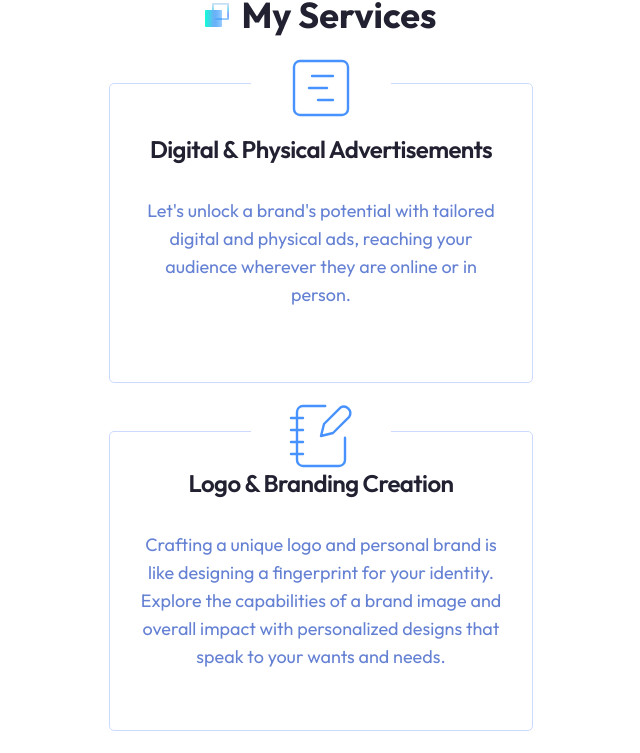
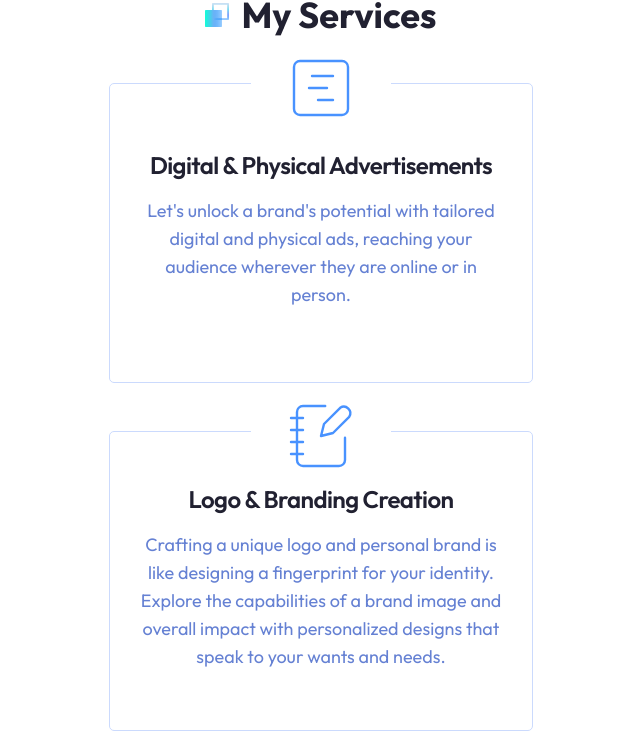
Before and after one commit to danpellegrino/tjsportfolio, a Next.js app: page / in a window 1280 px wide. Shown: the part 1607-2360 px from the top of the page, without its empty margins (319-959 px from the left). Built offline with nearby package versions, Linux system fonts and the light colour scheme.

Commit message:
Update top margin in CardTitle

```diff
--- a/components/Services.jsx
+++ b/components/Services.jsx
@@ -49,7 +49,7 @@ const Services = () => {
                   </div>
                 </CardHeader>
                 <CardContent className="text-center">
-                  <CardTitle className="mb-2 text-2xl relative -top-[3vh]">
+                  <CardTitle className="mb-2 text-2xl relative -top-[1vh]">
                     {item.title}
                   </CardTitle>
                   <CardDescription className="text-lg xxl:text-xl">
```
